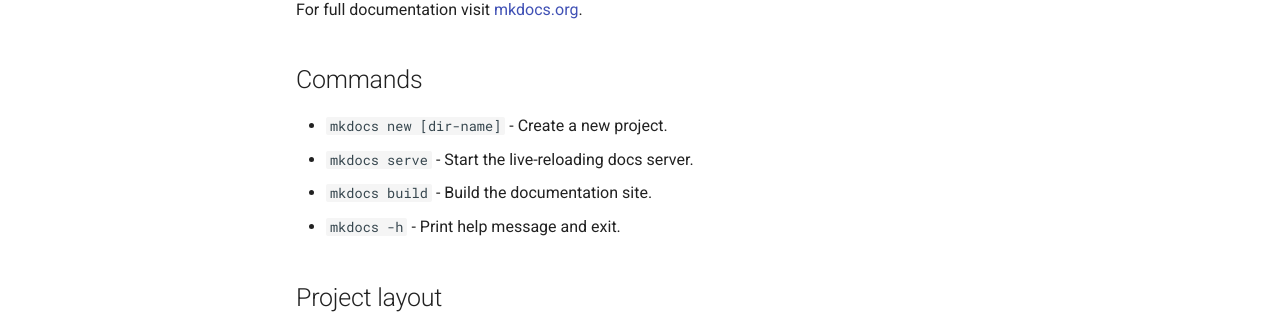
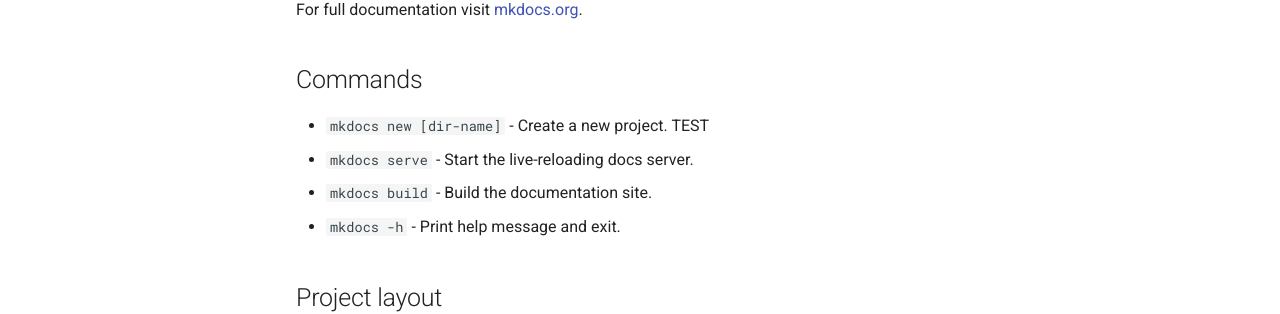
Before and after one commit to youngdeok/docs, an MkDocs documentation site: the page built from docs/index.md, in a window 1280 px wide. Shown: the part 183-497 px from the top of the page. Built offline with MkDocs 1.6.1 and Material for MkDocs 9.7.7, drawn with Linux system fonts in a browser that asks for light colours.

Commit message:
change test

```diff
--- a/docs/index.md
+++ b/docs/index.md
@@ -4,7 +4,7 @@
 
 ## Commands
 
-* `mkdocs new [dir-name]` - Create a new project.
+* `mkdocs new [dir-name]` - Create a new project. TEST
 * `mkdocs serve` - Start the live-reloading docs server.
 * `mkdocs build` - Build the documentation site.
 * `mkdocs -h` - Print help message and exit.
```
